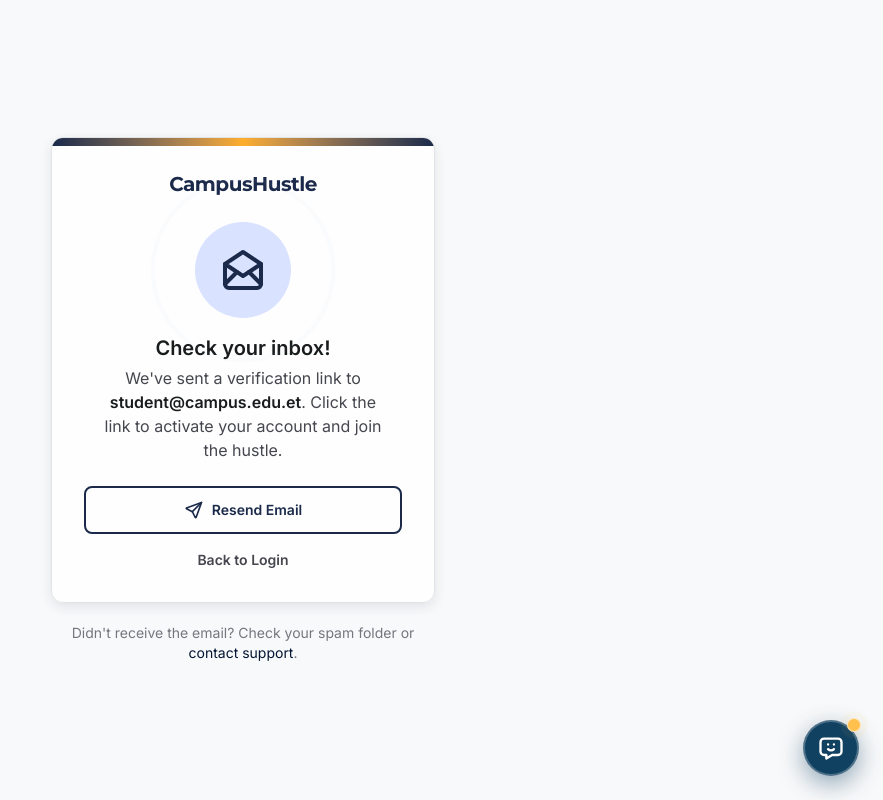
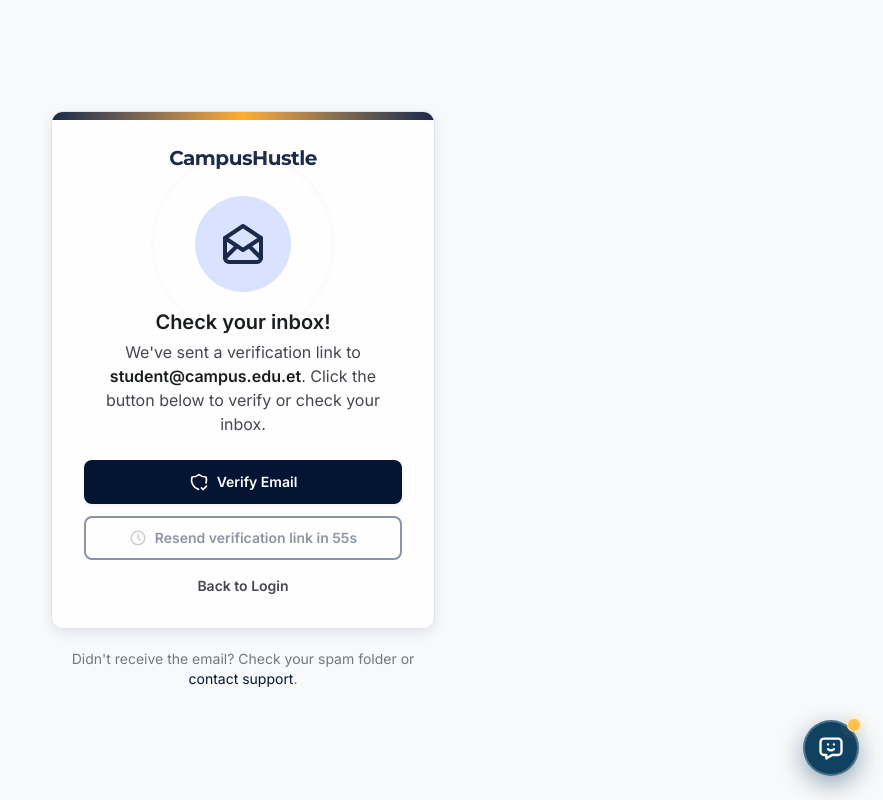
Before and after one commit to CampusHustle/frontend, a React (Vite) app: page /verify-email in a window 1280 px wide. Shown: the whole page, without its empty margins (397-1280 px from the left). Built offline with nearby package versions, Linux system fonts and the light colour scheme.

Commit message:
feat(auth): add email verification with 60s cooldown timer, profile completion gating, and login flow

```diff
--- a/src/screens/LoginScreen.jsx
+++ b/src/screens/LoginScreen.jsx
@@ -3,7 +3,7 @@ import { IconArrowRight, IconLock, IconMail } from '@tabler/icons-react'
 import AuthTextField from '../components/AuthTextField.jsx'
 import PrimaryButton from '../components/PrimaryButton.jsx'
 import Toast from '../components/Toast.jsx'
-import { mockLogin } from '../api/mockAuthApi.js'
+import { loginUser } from '../api/authApi.js'
 import { validateEmail, validatePassword } from '../utils/validators.js'
 
 export default function LoginScreen({ onSwitchToSignup, onLoginSuccess }) {
@@ -32,14 +32,18 @@ export default function LoginScreen({ onSwitchToSignup, onLoginSuccess }) {
 
     setStatus('loading')
     try {
-      const { user } = await mockLogin(values)
+      const result = await loginUser(values)
       setStatus('success')
-      onLoginSuccess?.(user)
+      onLoginSuccess?.(result.user || result)
     } catch (err) {
       setStatus('error')
+      const errorMessage =
+        typeof err?.message === 'string'
+          ? err.message
+          : err?.data?.error?.message || err?.data?.message || 'Invalid email or password. Please try again.'
       setErrors((prev) => ({
         ...prev,
-        form: err?.message ?? 'Something went wrong. Please try again.',
+        form: errorMessage,
       }))
     }
   }
--- a/src/screens/VerifyEmailScreen.jsx
+++ b/src/screens/VerifyEmailScreen.jsx
@@ -1,11 +1,105 @@
-import { useState } from 'react'
-import { IconMailOpened, IconSend } from '@tabler/icons-react'
+import { useState, useEffect } from 'react'
+import { IconCircleCheck, IconClock, IconMailOpened, IconSend, IconShieldCheck } from '@tabler/icons-react'
+import { verifyEmail, resendVerification } from '../api/authApi.js'
 
-export default function VerifyEmailScreen({ email, onBackToLogin }) {
-  const [resent, setResent] = useState(false)
+export default function VerifyEmailScreen({
+  email,
+  devToken,
+  initialCountdown = 60,
+  onBackToLogin,
+  onVerificationSuccess,
+}) {
+  const urlToken = typeof window !== 'undefined'
+    ? new URLSearchParams(window.location.search).get('token')
+    : null
 
-  const handleResend = () => {
-    setResent(true)
+  const effectiveToken = urlToken || devToken
+
+  const [status, setStatus] = useState(urlToken ? 'verifying' : 'pending')
+  const [errorMessage, setErrorMessage] = useState('')
+  const [isVerifying, setIsVerifying] = useState(false)
+  const [isResending, setIsResending] = useState(false)
+  const [resendStatus, setResendStatus] = useState('')
+  const [countdown, setCountdown] = useState(initialCountdown)
+
+  // 1-minute countdown timer for asking/resending verification link
+  useEffect(() => {
+    if (countdown <= 0) return
+
+    const timer = setInterval(() => {
+      setCountdown((prev) => (prev > 0 ? prev - 1 : 0))
+    }, 1000)
+
+    return () => clearInterval(timer)
+  }, [countdown])
+
+  // Automatic verification if token is present in URL search params
+  useEffect(() => {
+    if (!urlToken) return
+
+    let isMounted = true
+    async function runAutoVerify() {
+      try {
+        await verifyEmail(urlToken)
+        if (isMounted) {
+          setStatus('verified')
+          onVerificationSuccess?.()
+        }
+      } catch (err) {
+        if (isMounted) {
+          setStatus('error')
+          setErrorMessage(err?.message || 'Email verification link is invalid or has expired.')
+        }
+      }
+    }
+
+    runAutoVerify()
+    return () => {
+      isMounted = false
+    }
+  }, [urlToken, onVerificationSuccess])
+
+  // Action when user clicks "Verify Email"
+  const handleVerifyEmail = async () => {
+    setIsVerifying(true)
+    setErrorMessage('')
+
+    if (effectiveToken) {
+      try {
+        await verifyEmail(effectiveToken)
+        setStatus('verified')
+        onVerificationSuccess?.()
+      } catch (err) {
+        setStatus('error')
+        setErrorMessage(err?.message || 'Email verification failed or token expired.')
+      } finally {
+        setIsVerifying(false)
+      }
+      return
+    }
+
+    // If no token in URL or memory, inform the user to check their email or use resend
+    setIsVerifying(false)
+    setErrorMessage('Please open the verification link sent to your email or click Resend if you need a new link.')
+  }
+
+  // Action when user clicks "Resend Email" (available once countdown reaches 0)
+  const handleResend = async () => {
+    if (!email || isResending || countdown > 0) return
+    setIsResending(true)
+    setResendStatus('')
+    setErrorMessage('')
+
+    try {
+      await resendVerification(email)
+      setResendStatus('New verification link sent — check your inbox!')
+      setCountdown(60) // Restart 1-minute countdown
+    } catch {
+      setResendStatus('New verification link sent — check your inbox!')
+      setCountdown(60)
+    } finally {
+      setIsResending(false)
+    }
   }
 
   return (
@@ -21,6 +115,35 @@ export default function VerifyEmailScreen({ email, onBackToLogin }) {
               CampusHustle
             </h1>
 
+            {status === 'verified' ? (
+              <>
+                <div className="relative mb-4 flex size-24 items-center justify-center rounded-full bg-emerald-50 text-emerald-600 dark:bg-emerald-950/40 dark:text-emerald-400">
+                  <IconCircleCheck size={52} stroke={2} aria-hidden="true" />
+                </div>
+                <h2 className="mb-1 text-xl font-semibold text-on-surface">Email Verified!</h2>
+                <p className="mb-6 px-4 text-base text-on-surface-variant">
+                  Your university email has been verified successfully. You are now ready to start hustling!
+                </p>
+                <button
+                  type="button"
+                  onClick={onBackToLogin}
+                  className="group flex w-full items-center justify-center gap-2 rounded-lg bg-primary py-3 text-sm font-semibold text-on-primary shadow-sm transition-all duration-200 hover:bg-primary-container cursor-pointer"
+                >
+                  Continue to Sign In
+                </button>
+              </>
+            ) : status === 'verifying' ? (
+              <>
+                <div className="relative mb-4 flex size-24 items-center justify-center rounded-full bg-primary-fixed">
+                  <div className="size-10 animate-spin rounded-full border-3 border-primary border-t-transparent" />
+                </div>
+                <h2 className="mb-1 text-xl font-semibold text-on-surface">Verifying your account...</h2>
+                <p className="mb-6 px-4 text-base text-on-surface-variant">
+                  Please wait while we confirm your university credentials.
+                </p>
+              </>
+            ) : (
+              <>
                 <div className="relative mb-4 flex size-24 items-center justify-center rounded-full bg-primary-fixed">
                   <IconMailOpened
                     size={48}
@@ -36,31 +159,82 @@ export default function VerifyEmailScreen({ email, onBackToLogin }) {
                 <h2 className="mb-1 text-xl font-semibold text-on-surface">Check your inbox!</h2>
                 <p className="mb-6 px-4 text-base text-on-surface-variant">
                   We&apos;ve sent a verification link to{' '}
-              <span className="font-semibold text-on-surface">{email}</span>. Click the link to
-              activate your account and join the hustle.
+                  <span className="font-semibold text-on-surface">{email}</span>. Click the button below to verify or check your inbox.
                 </p>
 
+                {errorMessage && (
+                  <div className="mb-4 w-full rounded-lg bg-error-container/20 border border-error/30 p-2.5 text-xs text-error">
+                    {errorMessage}
+                  </div>
+                )}
+
+                {resendStatus && (
+                  <div className="mb-4 w-full rounded-lg bg-emerald-500/15 border border-emerald-500/30 p-2.5 text-xs text-emerald-700 dark:text-emerald-400">
+                    {resendStatus}
+                  </div>
+                )}
+
                 <div className="flex w-full flex-col gap-3">
+                  {/* Primary "Verify Email" button */}
                   <button
                     type="button"
+                    disabled={isVerifying}
+                    onClick={handleVerifyEmail}
+                    className="group flex w-full items-center justify-center gap-2 rounded-lg bg-primary px-6 py-3 text-sm font-semibold text-on-primary shadow-level-1 transition-all duration-200 hover:bg-primary-container focus:outline-none focus:ring-2 focus:ring-primary focus:ring-offset-2 disabled:opacity-60 cursor-pointer"
+                  >
+                    <IconShieldCheck
+                      size={20}
+                      className="transition-transform group-hover:scale-110"
+                      aria-hidden="true"
+                    />
+                    {isVerifying ? 'Verifying...' : 'Verify Email'}
+                  </button>
+
+                  {/* Resend Link with 1-Minute Countdown */}
+                  <button
+                    type="button"
+                    disabled={countdown > 0 || isResending}
                     onClick={handleResend}
-                className="group flex w-full items-center justify-center gap-2 rounded-lg border-2 border-primary-container px-6 py-3 text-sm font-semibold text-primary-container transition-colors duration-200 hover:bg-surface-low focus:outline-none focus:ring-2 focus:ring-primary-container focus:ring-offset-2 focus:ring-offset-surface-lowest"
+                    className="group flex w-full items-center justify-center gap-2 rounded-lg border-2 border-primary-container px-6 py-2.5 text-xs sm:text-sm font-semibold text-primary-container transition-colors duration-200 hover:bg-surface-low focus:outline-none focus:ring-2 focus:ring-primary-container focus:ring-offset-2 focus:ring-offset-surface-lowest disabled:opacity-50 disabled:cursor-not-allowed cursor-pointer"
                   >
+                    {countdown > 0 ? (
+                      <>
+                        <IconClock size={18} className="animate-pulse text-outline" aria-hidden="true" />
+                        <span>Resend verification link in {countdown}s</span>
+                      </>
+                    ) : (
+                      <>
                         <IconSend
-                  size={20}
+                          size={18}
                           className="transition-transform group-hover:translate-y-[-2px]"
                           aria-hidden="true"
                         />
-                {resent ? 'Email sent — check your inbox' : 'Resend Email'}
+                        <span>{isResending ? 'Sending...' : 'Resend Email'}</span>
+                      </>
+                    )}
                   </button>
+
                   <button
                     type="button"
                     onClick={onBackToLogin}
-                className="mt-1 text-sm font-semibold text-on-surface-variant transition-colors hover:text-primary"
+                    className="mt-1 text-sm font-semibold text-on-surface-variant transition-colors hover:text-primary cursor-pointer"
                   >
                     Back to Login
                   </button>
                 </div>
+
+                {devToken && status === 'pending' && (
+                  <div className="mt-5 w-full rounded-xl border border-amber-500/30 bg-amber-500/10 p-3.5 text-center">
+                    <p className="text-xs font-bold text-amber-800 dark:text-amber-300">
+                      ⚡ Local Dev Environment Notice
+                    </p>
+                    <p className="mt-1 text-[11px] text-on-surface-variant">
+                      In development without an SMTP server, the verification email was printed to your backend terminal.
+                    </p>
+                  </div>
+                )}
+              </>
+            )}
           </div>
         </div>
 
```
Also changed, not shown: src/screens/SignupScreen.jsx (+18 -5 lines), 1 other file (tests, documents, lock files or other folders). Lines whose indentation alone changed are shown as unchanged.
